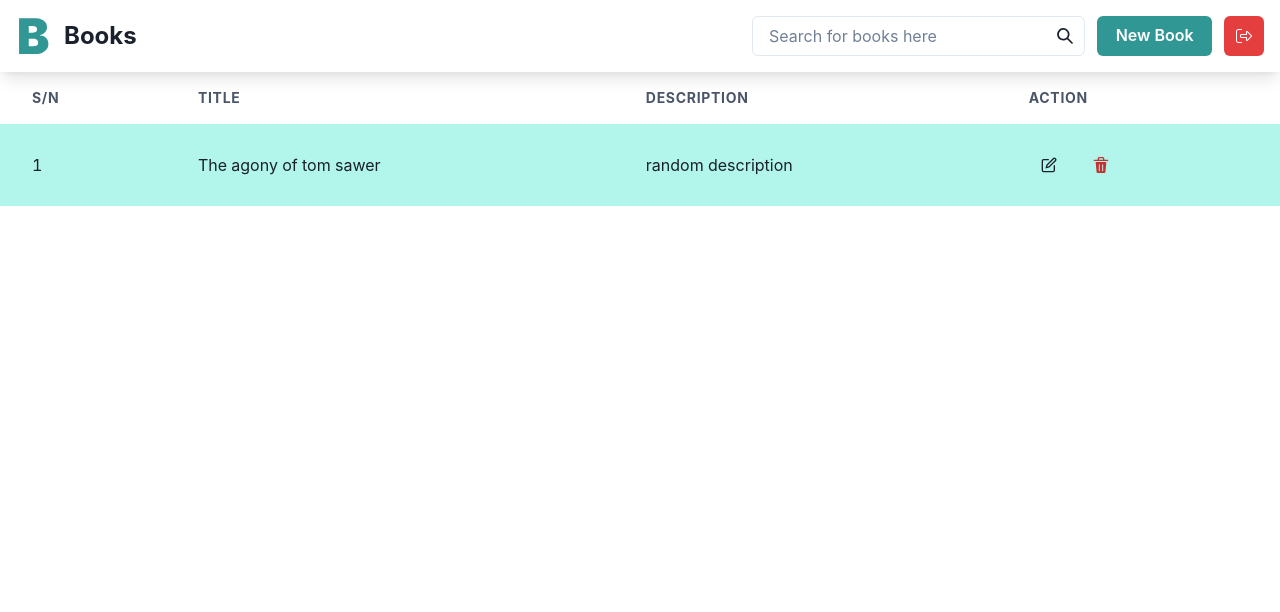
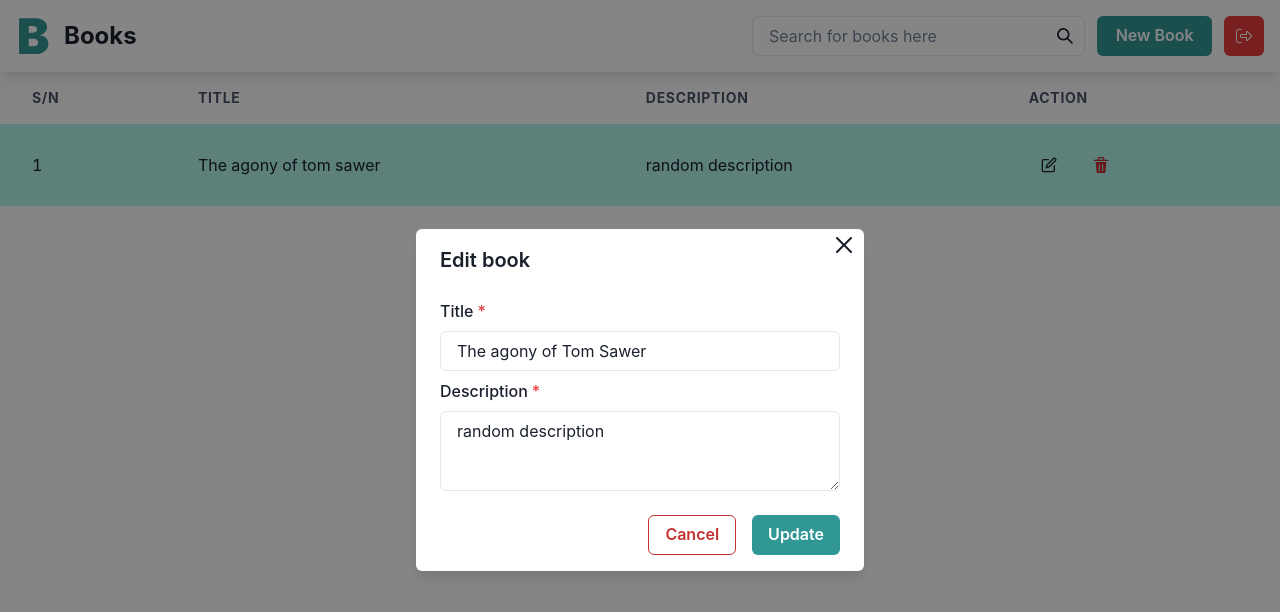
Before and after one commit to wisdomspine/scrapays-blog-frontend, a React (Create React App) app: page /1/edit in a window 1280 px wide. Shown: the top 612 px of the page. Built offline with nearby package versions, Linux system fonts and the light colour scheme.

Commit message:
feat(ui): adds edit book route dialog

```diff
--- a/src/app/components/book-form-modal/book-form-modal.tsx
+++ b/src/app/components/book-form-modal/book-form-modal.tsx
@@ -126,6 +126,7 @@ export function BookFormModal({
                   required
                   placeholder="Enter title here"
                   ref={titleRef}
+                  value={title}
                 />
                 <FormErrorMessage> {titleError} </FormErrorMessage>
               </FormControl>
@@ -140,7 +141,9 @@ export function BookFormModal({
                   onChange={(e) => setDescription(e.target.value)}
                   required
                   placeholder="Describe the book"
-                />
+                >
+                  {description}
+                </Textarea>
                 <FormErrorMessage> {descriptionError} </FormErrorMessage>
               </FormControl>
             </Stack>
--- a/src/app/router.tsx
+++ b/src/app/router.tsx
@@ -1,4 +1,5 @@
 import { BooksPage } from "app/routes/books/books-page";
+import { EditBookPage } from "app/routes/edit-book/edit-book-page";
 import { LoginPage } from "app/routes/login/login-page";
 import { NewBookPage } from "app/routes/new-book/new-book-page";
 import {
@@ -18,6 +19,7 @@ const routes: RouteObject[] = [
       },
       {
         path: ":id/edit",
+        Component: EditBookPage,
       },
     ],
   },
--- a/src/app/routes/books/books-page.tsx
+++ b/src/app/routes/books/books-page.tsx
@@ -23,6 +23,9 @@ export function BooksPage(props: React.PropsWithChildren) {
 
   const newBookHandler = () => {
     navigate("/new");
+  };
+  const editBookHandler = (id: string) => {
+    navigate(`${id}/edit`);
   };
   const {
     isOpen: isConfirmingSignOut,
@@ -149,7 +152,9 @@ export function BooksPage(props: React.PropsWithChildren) {
                 title="The agony of tom sawer"
                 description="random description"
                 onDelete={onConfirmDelete}
-                onEdit={() => {}}
+                onEdit={() => {
+                  editBookHandler("1");
+                }}
               ></BookRow>
             </Tbody>
           </Table>
--- /dev/null
+++ b/src/app/routes/edit-book/edit-book-page.tsx
@@ -0,0 +1,19 @@
+import { useDisclosure } from "@chakra-ui/react";
+import { BookFormModal } from "app/components/book-form-modal/book-form-modal";
+import { PropsWithChildren, useEffect } from "react";
+
+export function EditBookPage(props: PropsWithChildren) {
+  const { isOpen, onOpen, onClose } = useDisclosure();
+  useEffect(() => {
+    onOpen();
+  });
+  return (
+    <BookFormModal
+      title="The agony of Tom Sawer"
+      description="random description"
+      isOpen={isOpen}
+      onClose={onClose}
+      onSubmit={() => {}}
+    />
+  );
+}
```
